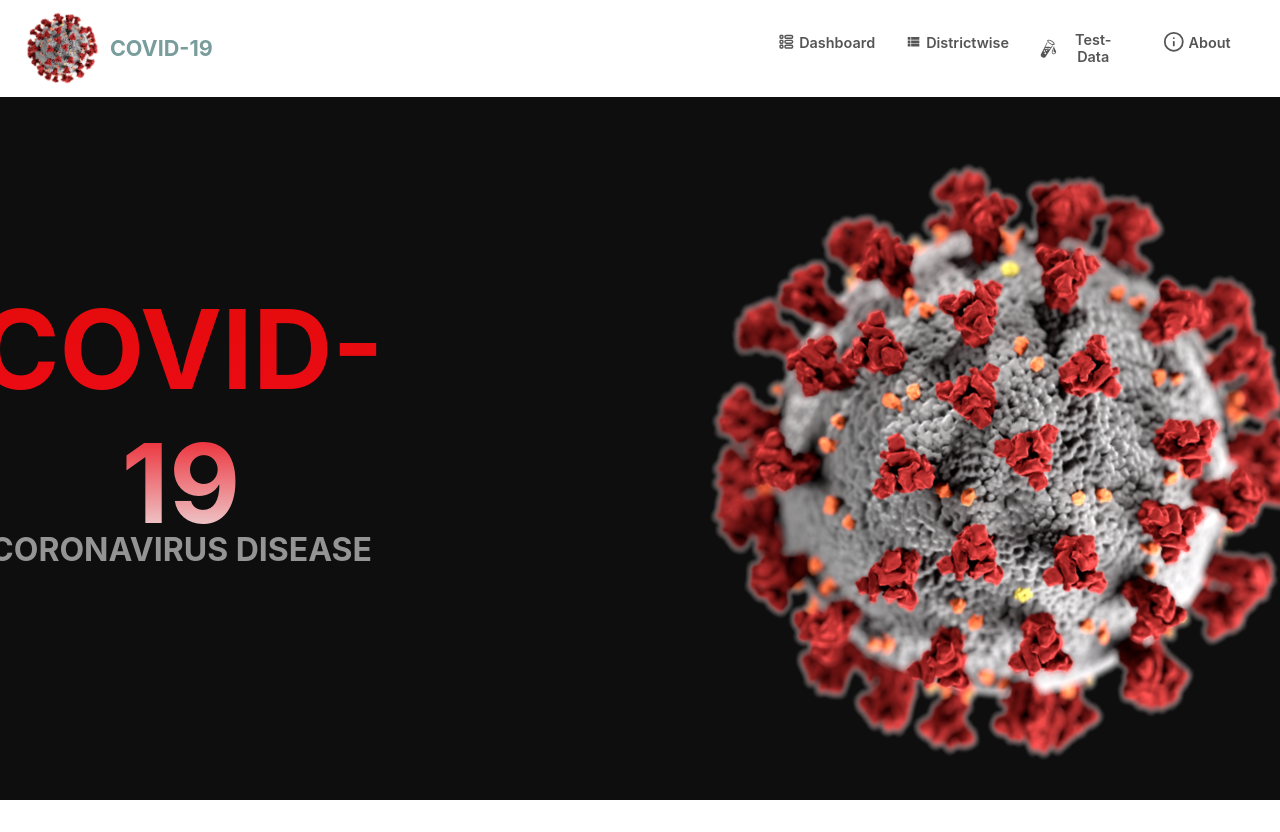
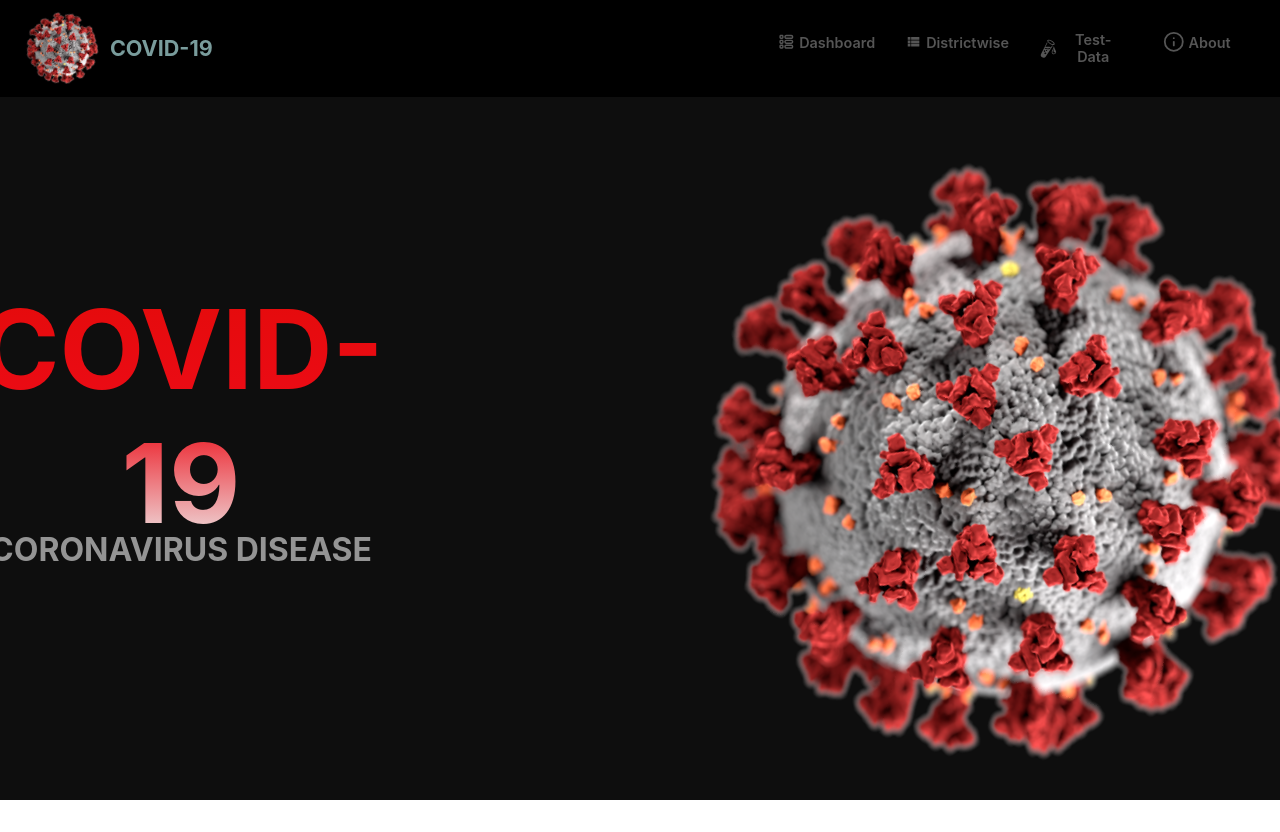
Before and after one commit to Aakash2408/Covid-19-Stats, a React (Create React App) app: page / in a window 1280 px wide. Shown: the top 832 px of the page. Built offline with nearby package versions, Linux system fonts and the light colour scheme; no server answers.

Commit message:
nav changes

```diff
--- a/src/Components/dashboard.css
+++ b/src/Components/dashboard.css
@@ -1,18 +1,18 @@
 * {
   margin: 0;
   padding: 0;
-
+  ;
 
 }
 .dashContainer {
-
+  background-color: black;
   display: flex;
   /* background: oldlace; */
   flex-direction: column;
   justify-content: space-around;
   width: auto;
   min-height: 100vh;
-  background: #f7f7f5;
+  /* background: #f7f7f5; */
   opacity: 0.1;
   transition-duration: 900ms;
   animation: animate 1000ms forwards;
@@ -37,7 +37,7 @@
   padding: 0% 2%;
   margin-right: 0;
 
-  background: rgb(255, 255, 255);
+  background: black !important;
   display: flex;
   flex-direction: row;
   justify-content: space-between;
--- a/src/Components/home.css
+++ b/src/Components/home.css
@@ -98,16 +98,7 @@ p{
   justify-content: space-around;
   display: flex;
 }
-.dash-menu-container {
-  height: auto;
-  padding: 0 2%;
-  margin-right: 0;
-  background: #fff;
-  display: flex;
-  flex-direction: row;
-  justify-content: space-between;
-  align-items: center;
-}
+
 @keyframes animate {
   from {
     opacity: 0.1;
```
